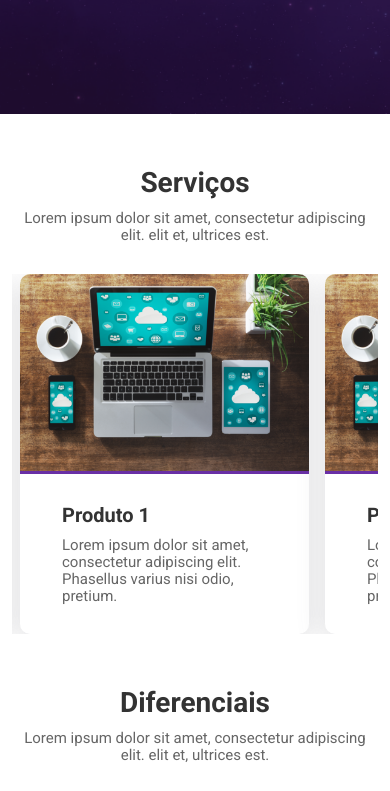
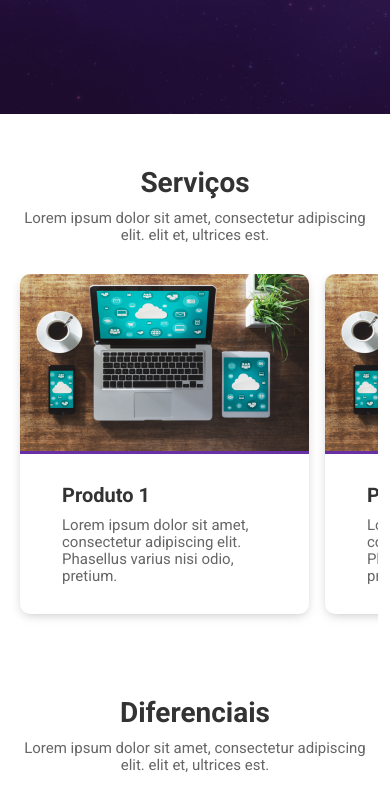
Before and after one commit to RenanS80/fattoria-web, a plain HTML site: page index.html in a window 390 px wide. Shown: the part 526-1317 px from the top of the page. Drawn offline with nearby package versions, Linux system fonts and the light colour scheme.

Commit message:
Fix box-shadow service card and create Readme

```diff
--- a/assets/css/partials/_main.scss
+++ b/assets/css/partials/_main.scss
@@ -33,14 +33,14 @@ main {
                 justify-content: center;
                 gap: 1.2rem;
                 align-items: center;
-                background-color: $white-1;
 
                 .service-card {
                     width: clamp(20rem, 100%, 31rem);
                     height: 100%;
                     background-color: $white-1;
                     border-radius: 1rem;
-                    box-shadow: rgba(100, 100, 111, 0.2) 0px 7px 29px 0px !important;
+                    margin-bottom: 3rem;
+                    box-shadow: 0px 3px 11px -3px rgba(145, 145, 145, 0.6);
 
                     .service-card-image {
                         width: 100%;
@@ -48,6 +48,10 @@ main {
                         border-bottom: 0.3rem solid $purple;
                         border-top-left-radius: 1rem;
                         border-top-right-radius: 1rem;
+
+                        @media (max-width: 400px) {
+                            height: 18rem;
+                        }
 
                         img {
                             width: 100%;
--- a/assets/js/menuMobile.js
+++ b/assets/js/menuMobile.js
@@ -12,7 +12,7 @@ export function menuMobile() {
 
         body.style.overflow = show ? "hidden" : "initial"      // tira a barra de rolagem
 
-        menuSection.classList.toggle("on", show)        // colocando o show garante que o toggle não vai bugar
+        menuSection.classList.toggle("on", show)
 
         nav.classList.contains("on") ? brand.style.display = "none" : brand.style.display = "block";
         show = !show;
--- a/assets/js/owlCarousel.js
+++ b/assets/js/owlCarousel.js
@@ -39,6 +39,9 @@ export function owlCarousel() {
         0: {
           items: 1.2,
         },
+        400: {
+          items: 1.5
+        },
         600: {
           items: 2
         },
```
Also changed, not shown: assets/js/script.js (+0 -36 lines), assets/css/style.css, 2 other files.
